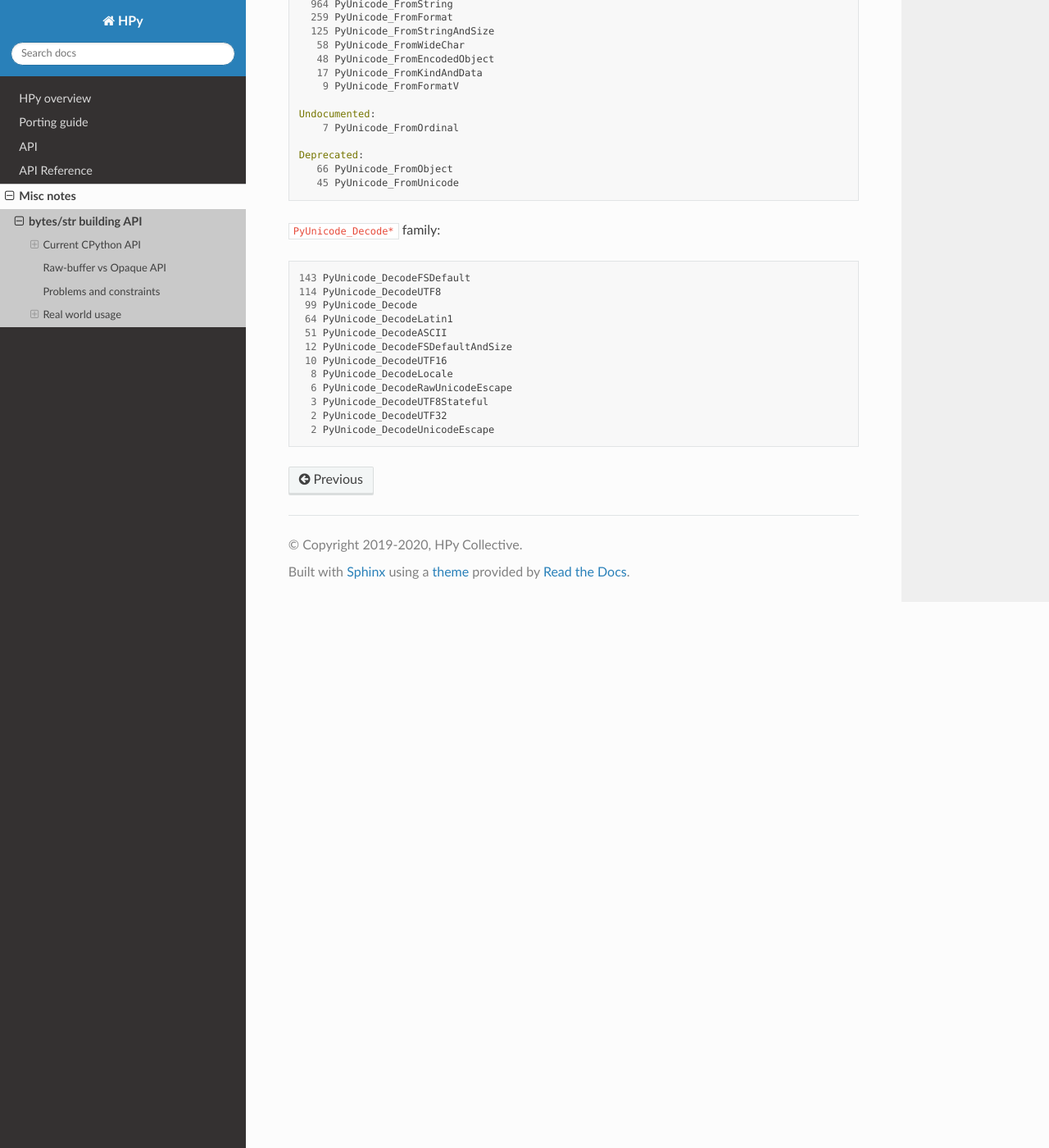
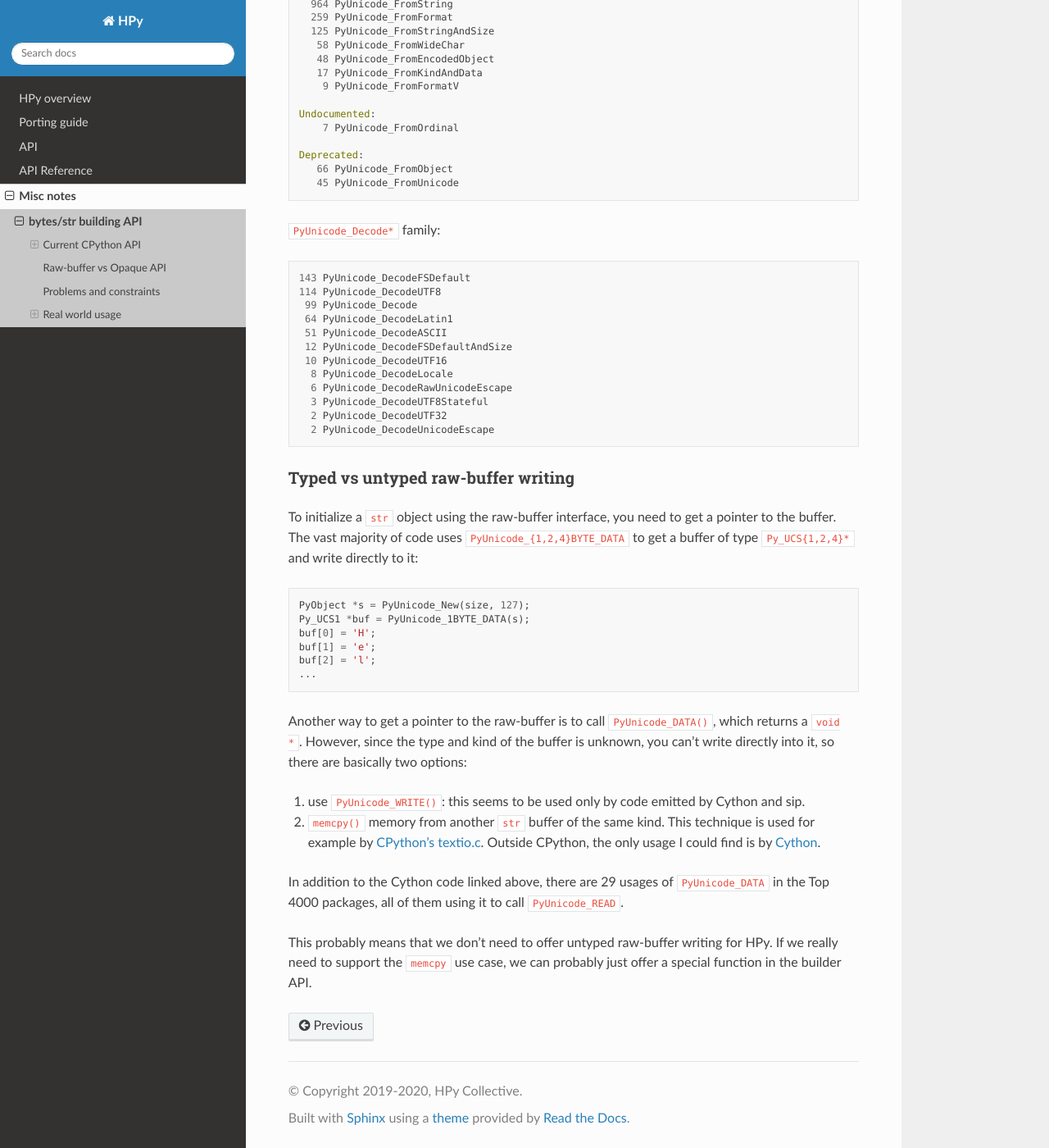
Before and after one commit to hpyproject/hpy, a Sphinx documentation site: the page built from docs/misc/str-builder-api.rst, in a window 1280 px wide and 1400 px high, scrolled down 5137 px. Shown: the whole window at 82% size. Built offline with Sphinx 7.4.7 and the Read the Docs theme 2.0.0, drawn with Linux system fonts in a browser that asks for light colours; pages that are not in the unit, such as notebooks, are missing from menus.

Commit message:
add a section about typed vs untyped writing

```diff
--- a/docs/misc/str-builder-api.rst
+++ b/docs/misc/str-builder-api.rst
@@ -305,3 +305,43 @@ each is used:
       3 PyUnicode_DecodeUTF8Stateful
       2 PyUnicode_DecodeUTF32
       2 PyUnicode_DecodeUnicodeEscape
+
+
+Typed vs untyped raw-buffer writing
+~~~~~~~~~~~~~~~~~~~~~~~~~~~~~~~~~~~~
+
+To initialize a ``str`` object using the raw-buffer interface, you need to get
+a pointer to the buffer.  The vast majority of code uses
+``PyUnicode_{1,2,4}BYTE_DATA`` to get a buffer of type ``Py_UCS{1,2,4}*`` and
+write directly to it:
+
+.. code-block:: c
+
+    PyObject *s = PyUnicode_New(size, 127);
+    Py_UCS1 *buf = PyUnicode_1BYTE_DATA(s);
+    buf[0] = 'H';
+    buf[1] = 'e';
+    buf[2] = 'l';
+    ...
+
+Another way to get a pointer to the raw-buffer is to call
+``PyUnicode_DATA()``, which returns a ``void *``. However, since the type and
+kind of the buffer is unknown, you can't write directly into it, so there are
+basically two options:
+
+1. use ``PyUnicode_WRITE()``: this seems to be used only by code emitted by
+   Cython and sip.
+
+2. ``memcpy()`` memory from another ``str`` buffer of the same kind. This
+   technique is used for example by
+   `CPython's textio.c <https://github.com/antocuni/cpython/blob/7b3ab5921fa25ed8b97b6296f97c5c78aacf5447/Modules/_io/textio.c#L344>`_. Outside CPython, the only usage I
+   could find is by
+   `Cython <https://github.com/hpyproject/top4000-pypi-packages/blob/0cd919943a007f95f4bf8510e667cfff5bd059fc/etop1000/0158-Cython-0.29.23/Cython/Utility/StringTools.c#L857>`_.
+
+In addition to the Cython code linked above, there are 29 usages of
+``PyUnicode_DATA`` in the Top 4000 packages, all of them using it to call
+``PyUnicode_READ``.
+
+This probably means that we don't need to offer untyped raw-buffer writing for
+HPy. If we really need to support the ``memcpy`` use case, we can probably
+just offer a special function in the builder API.
```
